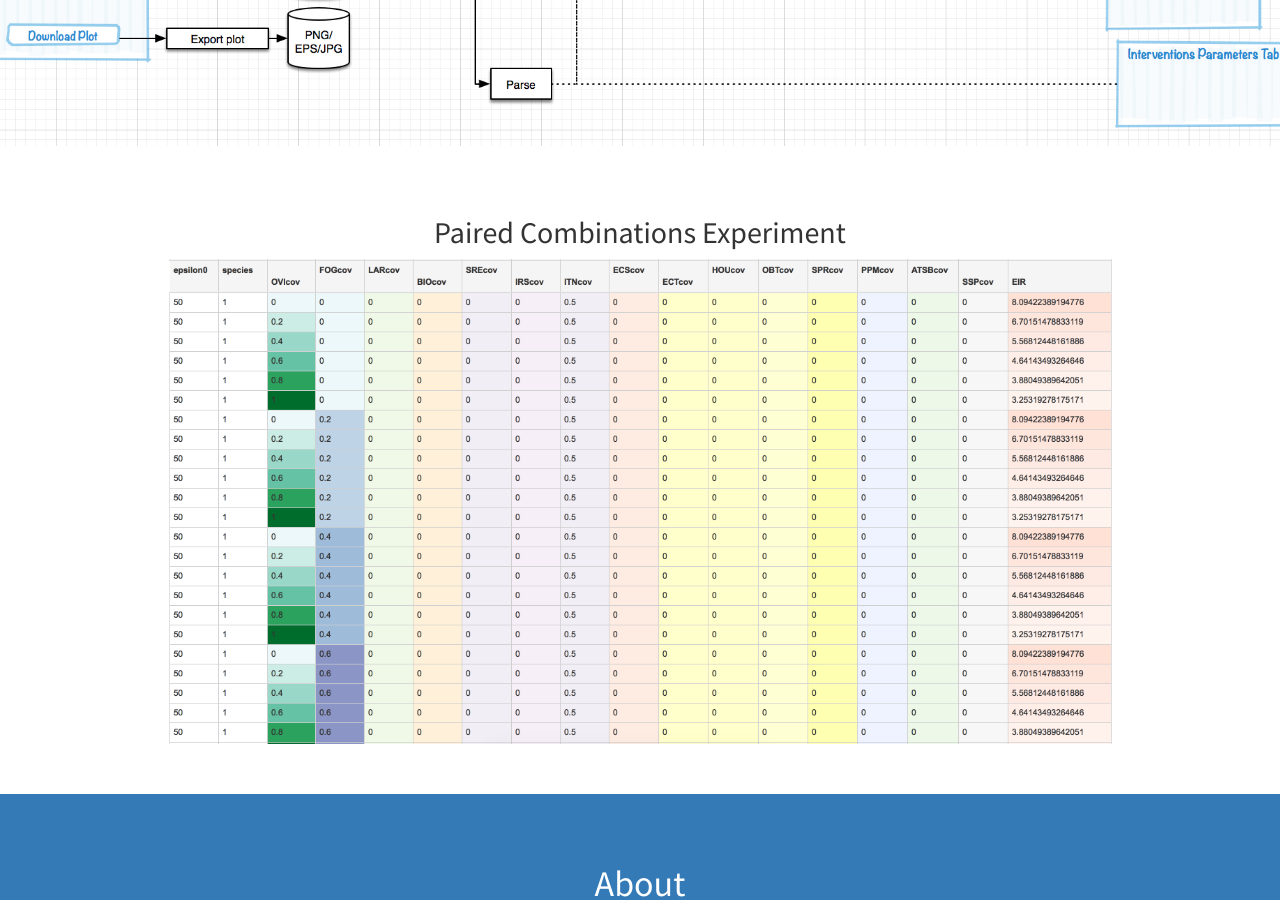
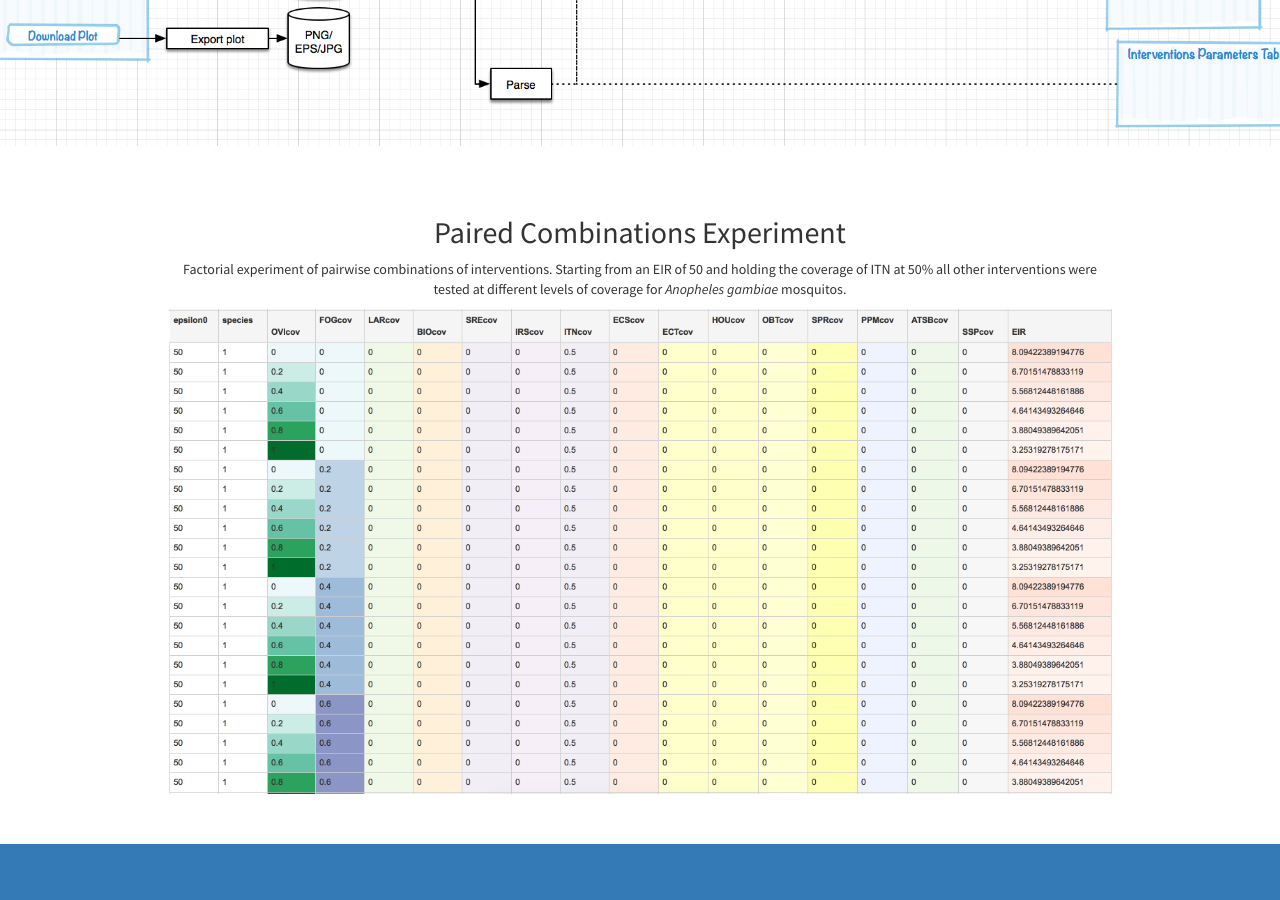
Before and after one commit to skiware/VCOM, a Jekyll site: the page built from index.html, in a window 1280 px wide and 900 px high, scrolled down 754 px. Built offline with Jekyll 4.4.1, drawn with Linux system fonts in a browser that asks for light colours.

Commit message:
Added brief description of factorial experiment.

```diff
--- a/_includes/portfolio.html
+++ b/_includes/portfolio.html
@@ -3,6 +3,7 @@
     <div class="row">
       <div class="col-lg-10 col-lg-offset-1 text-center">
         <h2>Paired Combinations Experiment</h2>
+        <p>Factorial experiment of pairwise combinations of interventions. Starting from an EIR of 50 and holding the coverage of ITN at 50% all other interventions were tested at different levels of coverage for <i>Anopheles gambiae</i> mosquitos.</p>
         <a href="https://slwu89.shinyapps.io/VCOM_example_sweep/">
             <img class="img-portfolio img-responsive" src="img/table.png">
         </a>
```
Also changed, not shown: 2 other files.
